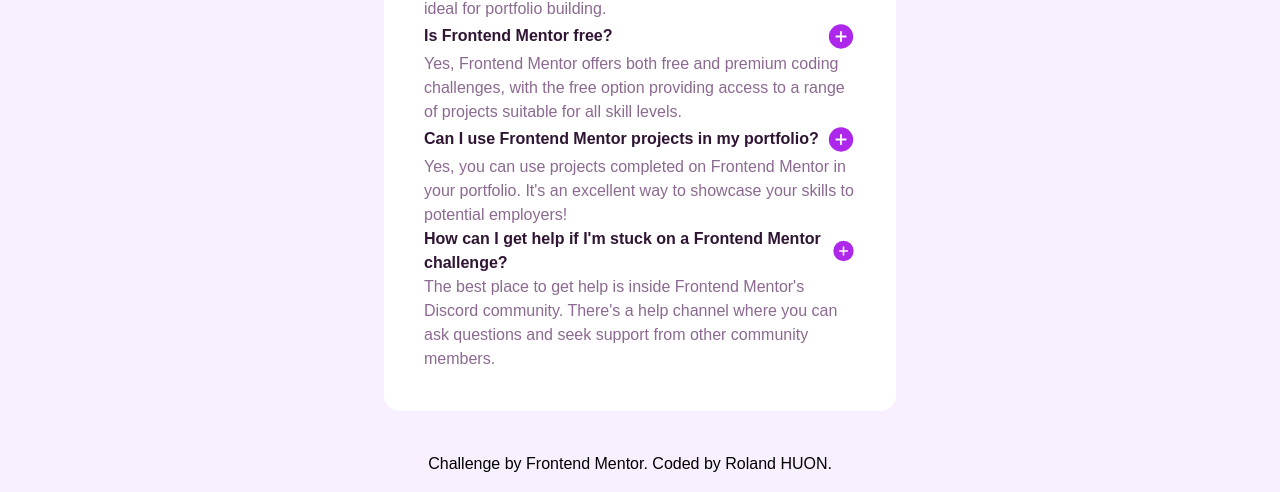
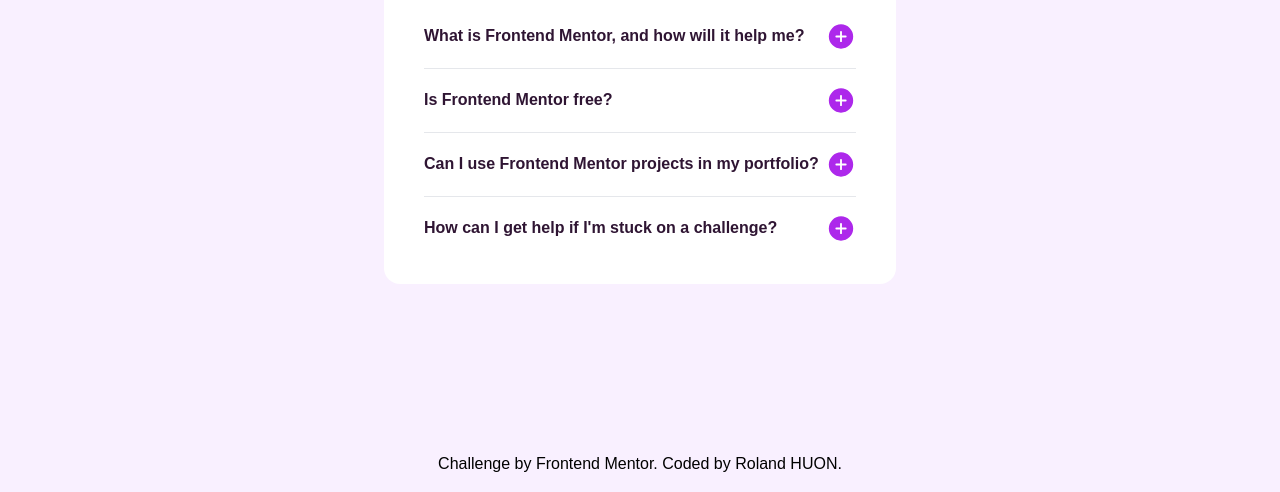
Before and after one commit to Roland-HUON/faq-accordion-main, a website: page src/index.html in a window 1280 px wide. Shown: the part 308-800 px from the top of the page. Drawn offline with Linux system fonts and the light colour scheme.

Commit message:
chore: Update FAQ section styling and functionality

```diff
--- a/src/index.html
+++ b/src/index.html
@@ -20,50 +20,53 @@
       </section>
       <div class="faqContent">
         <div class="faqContentMain">
-          <section class="faqContentMain-first flex items-center justify-between">
+          <section class="faqContentMain-first flex items-center justify-between pb-4">
             <h2 class="text-base faqContentMain-first_title font-semibold">What is Frontend Mentor, and how will it help me?</h2>
             <button>
               <img src="../assets/images/icon-plus.svg" alt="icon plus">
             </button>
           </section>
-          <div class="faqContentMain-second">
+          <div class="faqContentMain-second hidden pb-4">
             <p class="faqContentMain-second_text text-base font-medium">Frontend Mentor offers realistic coding challenges to help developers improve their
               frontend coding skills with projects in HTML, CSS, and JavaScript. It's suitable for
               all levels and ideal for portfolio building.</p>
           </div>
         </div>
+        <hr>
         <div class="faqContentMain">
-          <section class="faqContentMain-first flex items-center justify-between">
+          <section class="faqContentMain-first flex items-center justify-between py-4">
             <h2 class="text-base faqContentMain-first_title font-semibold">Is Frontend Mentor free?</h2>
             <button>
               <img src="../assets/images/icon-plus.svg" alt="icon plus">
             </button>
           </section>
-          <div class="faqContentMain-second">
+          <div class="faqContentMain-second hidden pb-4">
             <p class="faqContentMain-second_text text-base font-medium">Yes, Frontend Mentor offers both free and premium coding challenges, with the free
               option providing access to a range of projects suitable for all skill levels.</p>
           </div>
         </div>
+        <hr>
         <div class="faqContentMain">
-          <section class="faqContentMain-first flex items-center justify-between">
+          <section class="faqContentMain-first flex items-center justify-between py-4">
             <h2 class="text-base faqContentMain-first_title font-semibold">Can I use Frontend Mentor projects in my portfolio?</h2>
             <button>
               <img src="../assets/images/icon-plus.svg" alt="icon plus">
             </button>
           </section>
-          <div class="faqContentMain-second">
+          <div class="faqContentMain-second hidden pb-4">
             <p class="faqContentMain-second_text text-base font-medium">Yes, you can use projects completed on Frontend Mentor in your portfolio. It's an excellent
               way to showcase your skills to potential employers!</p>
           </div>
         </div>
+        <hr>
         <div class="faqContentMain">
-          <section class="faqContentMain-first flex items-center justify-between">
-            <h2 class="text-base faqContentMain-first_title font-semibold">How can I get help if I'm stuck on a Frontend Mentor challenge?</h2>
+          <section class="faqContentMain-first flex items-center justify-between pt-4">
+            <h2 class="text-base faqContentMain-first_title font-semibold">How can I get help if I'm stuck on a challenge?</h2>
             <button>
               <img src="../assets/images/icon-plus.svg" alt="icon plus">
             </button>
           </section>
-          <div class="faqContentMain-second">
+          <div class="faqContentMain-second hidden pb-4">
             <p class="faqContentMain-second_text text-base font-medium">The best place to get help is inside Frontend Mentor's Discord community. There's a help
               channel where you can ask questions and seek support from other community members.</p>
           </div>
@@ -71,9 +74,10 @@
       </div>
     </div>
   </div>
-  <div class="attribution absolute bottom-4 right-[35%]">
+  <div class="attribution absolute bottom-4 w-full text-center">
     Challenge by <a href="https://www.frontendmentor.io?ref=challenge" target="_blank">Frontend Mentor</a>.
     Coded by <a href="https://github.com/Roland-HUON">Roland HUON</a>.
   </div>
+  <script src="script.js"></script>
 </body>
 </html>
--- /dev/null
+++ b/src/script.js
@@ -0,0 +1,14 @@
+const btn = document.querySelectorAll('.faqContentMain button');
+
+btn.forEach(button => {
+    button.addEventListener('click', ()=>{
+        const faqContentMain = button.closest('.faqContentMain');
+        const faqContentMainSecond = faqContentMain.querySelector('.faqContentMain-second');
+        if (faqContentMainSecond.style.display === 'none' || faqContentMainSecond.style.display === '') {
+            faqContentMainSecond.style.display = 'block';
+            console.log(faqContentMainSecond.style.display);
+        } else {
+            faqContentMainSecond.style.display = 'none';
+        }
+    })
+});
```
Also changed, not shown: src/output.css.
